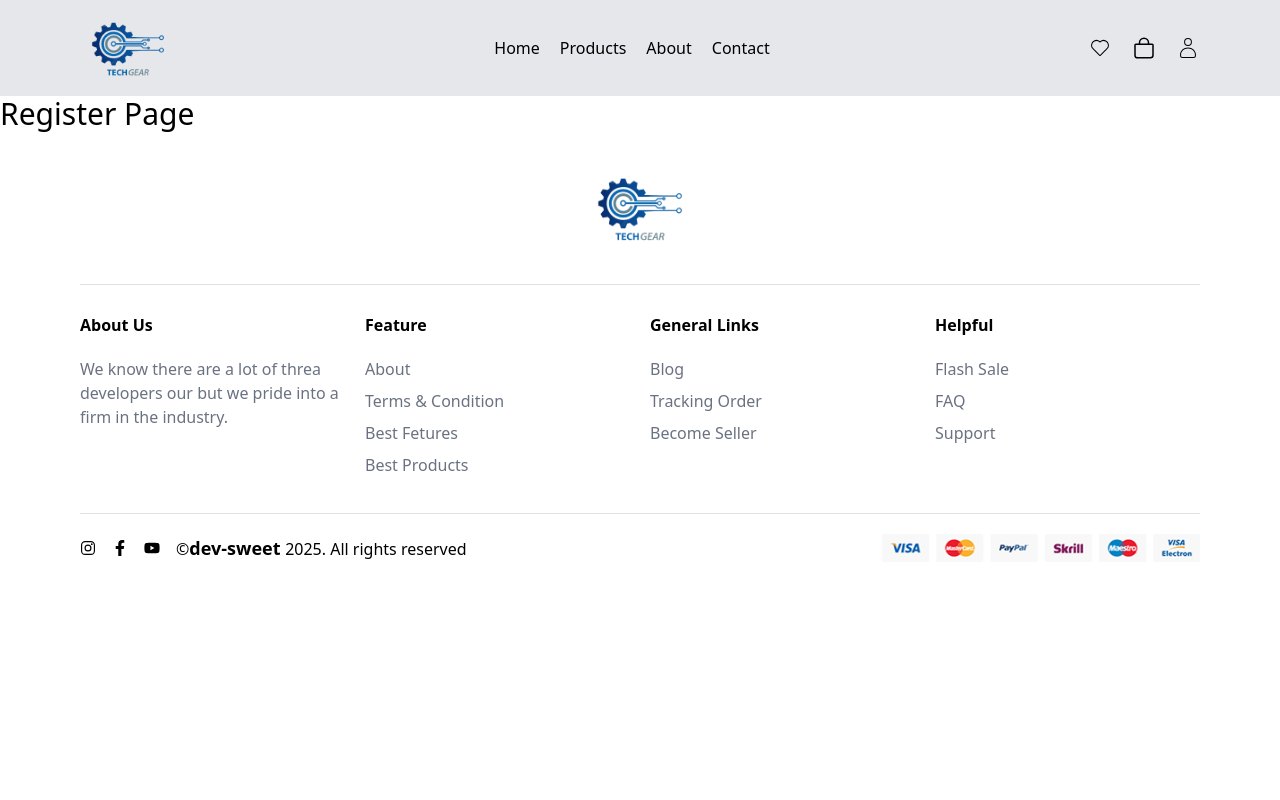
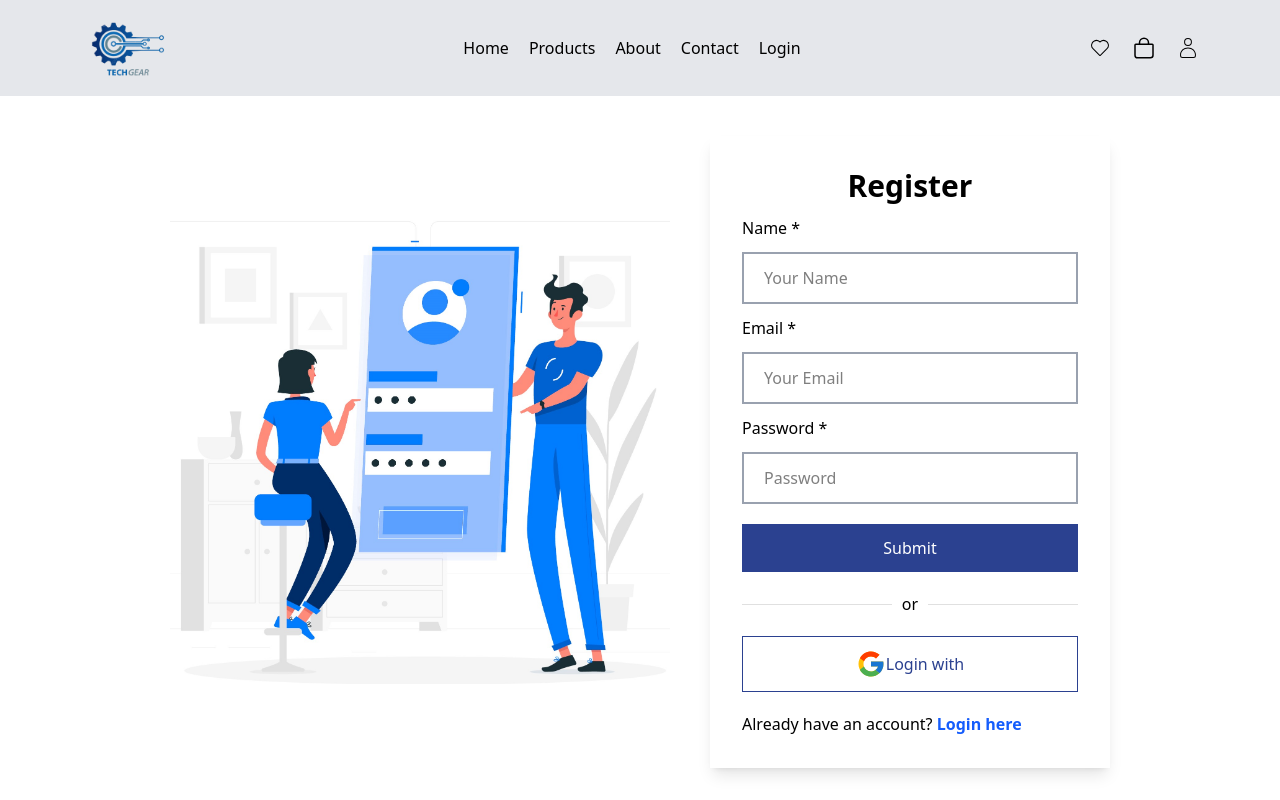
Before and after one commit to dev-sweet/tech-gear-client-side, a React (Vite) app: page /register in a window 1280 px wide. Shown: the top 800 px of the page. Built offline with nearby package versions, Linux system fonts and the light colour scheme.

Commit message:
login and registration

```diff
--- a/src/components/Shared/Navbar/Navbar.jsx
+++ b/src/components/Shared/Navbar/Navbar.jsx
@@ -26,6 +26,9 @@ const Navbar = () => {
         </li>
         <li className="mt-5">
           <Link to="/contact">Contact</Link>
+        </li>
+        <li className="mt-5">
+          <Link to="/login">Login</Link>
         </li>
       </ul>
     </Box>
@@ -65,6 +68,9 @@ const Navbar = () => {
           <li>
             <Link to="/contact">Contact</Link>
           </li>
+          <li>
+            <Link to="/login">Login</Link>
+          </li>
         </ul>
       </div>
       <div className="flex items-center gap-5 text-2xl font-bold">
--- a/src/pages/Login/Login.jsx
+++ b/src/pages/Login/Login.jsx
@@ -1,7 +1,70 @@
+import { useForm } from "react-hook-form";
+import loginImg from "../../assets/login.jpg";
+import { Divider } from "@mui/material";
+import { FcGoogle } from "react-icons/fc";
+import { Link } from "react-router-dom";
 const Login = () => {
+  const {
+    register,
+    handleSubmit,
+    formState: { errors },
+  } = useForm();
+
+  const onSubmit = (data) => console.log(data);
   return (
-    <div>
-      <h1 className="text-3xl">Login page</h1>
+    <div className="flex items-center justify-center h-[90vh] gap-10">
+      <img className="max-w-[500px]" src={loginImg} alt="" />
+
+      <div className="min-w-[400px] p-10 shadow shadow-lg">
+        <form onSubmit={handleSubmit(onSubmit)}>
+          <h1 className="text-3xl text-center font-semibold">Login </h1>
+
+          <div className="pt-3 flex flex-col justify-center gap-3">
+            <label htmlFor="email"> Email *</label>
+            <input
+              className="border-2 border-gray-400 focus:border-[#2b4190] w-full outline-none py-3 px-5"
+              type="email"
+              defaultValue=""
+              placeholder="Your Email"
+              {...register("email", { required: true })}
+            />
+          </div>
+          <div className="pt-3 flex flex-col justify-center gap-3">
+            <label htmlFor="password"> Password *</label>
+            <input
+              className="border-2 border-gray-400 focus:border-[#2b4190] w-full outline-none py-3 px-5 focus:border-2"
+              defaultValue=""
+              placeholder="Your Password"
+              type="password"
+              {...register("password", { required: true })}
+            />
+          </div>
+
+          {errors.password && (
+            <span className="text-red-500 mt-3">Password is required</span>
+          )}
+
+          <input
+            className="bg-[#2b4190] py-3 w-full text-white mt-5 cursor-pointer"
+            type="submit"
+          />
+        </form>
+        <div className="pt-5">
+          <Divider>or</Divider>
+          <button className="border-1 border-[#2b4190] py-3 w-full text-[#2b4190] mt-5 cursor-pointer text-center">
+            <span className="flex items-center justify-center">
+              <FcGoogle className="text-3xl " />
+              <span>Login with</span>
+            </span>
+          </button>
+          <p className="pt-5">
+            Didn't registered yet?{" "}
+            <Link className="text-blue-600 font-semibold" to="/register">
+              Register here
+            </Link>
+          </p>
+        </div>
+      </div>
     </div>
   );
 };
--- a/src/pages/Register/Register.jsx
+++ b/src/pages/Register/Register.jsx
@@ -1,7 +1,80 @@
+import { useForm } from "react-hook-form";
+import loginImg from "../../assets/login.jpg";
+import { Divider } from "@mui/material";
+import { FcGoogle } from "react-icons/fc";
+import { Link } from "react-router-dom";
 const Register = () => {
+  const {
+    register,
+    handleSubmit,
+    formState: { errors },
+  } = useForm();
+
+  const onSubmit = (data) => console.log(data);
   return (
-    <div>
-      <h1 className="text-3xl">Register Page</h1>
+    <div className="flex items-center justify-center py-10 gap-10">
+      <img className="max-w-[500px]" src={loginImg} alt="" />
+
+      <div className="min-w-[400px] p-8 shadow shadow-lg">
+        <form onSubmit={handleSubmit(onSubmit)}>
+          <h1 className="text-3xl text-center font-semibold">Register </h1>
+
+          <div className="pt-3 flex flex-col justify-center gap-3">
+            <label htmlFor="email"> Name *</label>
+            <input
+              className="border-2 border-gray-400 focus:border-[#2b4190] w-full outline-none py-3 px-5"
+              type="text"
+              defaultValue=""
+              placeholder="Your Name"
+              {...register("name", { required: true })}
+            />
+          </div>
+          <div className="pt-3 flex flex-col justify-center gap-3">
+            <label htmlFor="email"> Email *</label>
+            <input
+              className="border-2 border-gray-400 focus:border-[#2b4190] w-full outline-none py-3 px-5"
+              type="email"
+              defaultValue=""
+              placeholder="Your Email"
+              {...register("email", { required: true })}
+            />
+          </div>
+          <div className="pt-3 flex flex-col justify-center gap-3">
+            <label htmlFor="password"> Password *</label>
+            <input
+              className="border-2 border-gray-400 focus:border-[#2b4190] w-full outline-none py-3 px-5 focus:border-2"
+              defaultValue=""
+              placeholder="Password"
+              type="password"
+              {...register("password", { required: true })}
+            />
+          </div>
+
+          {errors.password && (
+            <span className="text-red-500 mt-3">Password is required</span>
+          )}
+
+          <input
+            className="bg-[#2b4190] py-3 w-full text-white mt-5 cursor-pointer"
+            type="submit"
+          />
+        </form>
+        <div className="pt-5">
+          <Divider>or</Divider>
+          <button className="border-1 border-[#2b4190] py-3 w-full text-[#2b4190] mt-5 cursor-pointer text-center">
+            <span className="flex items-center justify-center">
+              <FcGoogle className="text-3xl " />
+              <span>Login with</span>
+            </span>
+          </button>
+          <p className="pt-5">
+            Already have an account?{" "}
+            <Link className="text-blue-600 font-semibold" to="/login">
+              Login here
+            </Link>
+          </p>
+        </div>
+      </div>
     </div>
   );
 };
```
Also changed, not shown: src/assets/login.jpg (added).
